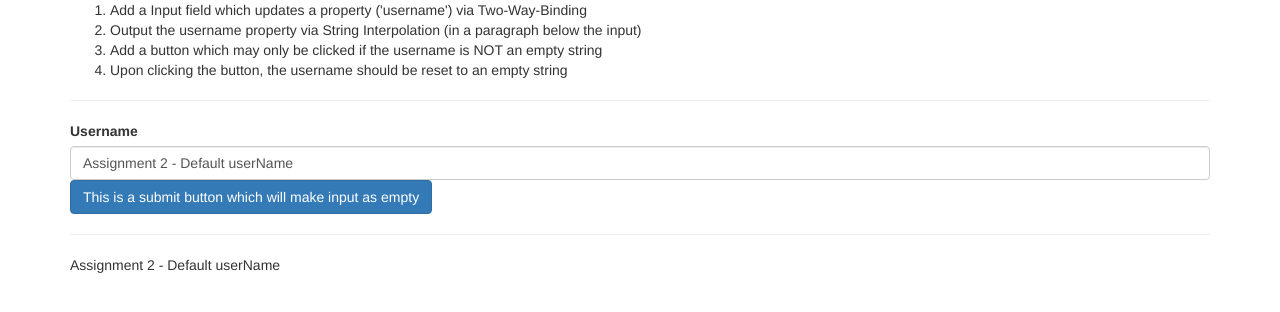
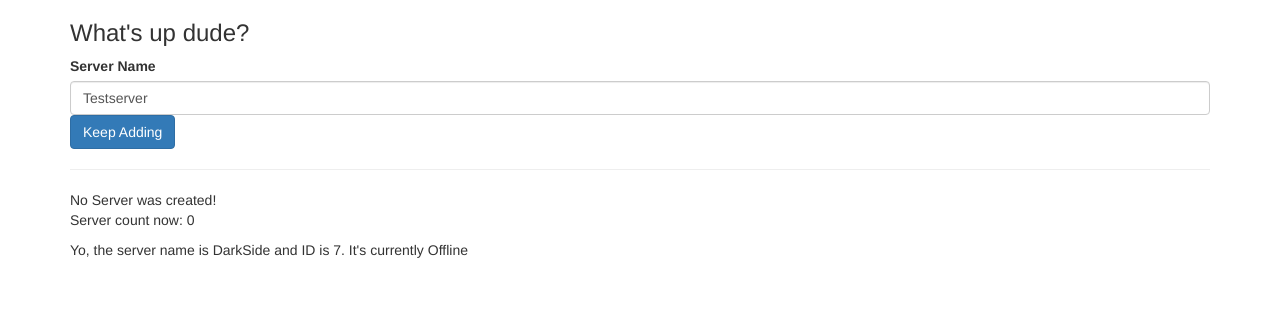
Before and after one commit to wizard-31/angular-demo-eCommerce, an Angular app: page / in a window 1280 px wide. Shown: the top 312 px of the page. Built offline with nearby package versions, Linux system fonts and the light colour scheme.

Commit message:
Directives - ngIf and else

```diff
--- a/src/app/app.component.html
+++ b/src/app/app.component.html
@@ -1,24 +1,9 @@
-<!-- <div class="container">
+<div class="container">
   <div class="row">
     <div class="col-xs-12">
       <h3> What's up dude?</h3>
       <app-servers></app-servers>
-    </div> -->
+    </div>
     <!-- <div class = app-servers></div> using component as class-->
-  <!-- </div>
-</div> -->
-
-<div class="container">
-  <div class="row">
-    <div class="col-xs-12">
-      <ol>
-        <li>Add a Input field which updates a property ('username') via Two-Way-Binding</li>
-        <li>Output the username property via String Interpolation (in a paragraph below the input)</li>
-        <li>Add a button which may only be clicked if the username is NOT an empty string</li>
-        <li>Upon clicking the button, the username should be reset to an empty string</li>
-      </ol>
-      <hr>
-      <app-server></app-server>
-    </div>
   </div>
 </div>
--- a/src/app/server/server.component.html
+++ b/src/app/server/server.component.html
@@ -1,21 +1,2 @@
 <!-- <p> Yo, this is Server </p> -->
-<!-- <p>Yo, the server name is {{ serverName }} and ID is {{ serverID }}. It's currently {{ getServerStatus() }} </p> -->
-
-<!-- This is 2 way binding -->
-<label>Username</label>
-<input
-  type="text"
-  class = "form-control"
-  [(ngModel)]="userName">
-
-  <!-- Button uses property binding on disable and event binding on click -->
-<button
-class = "btn btn-primary"
-[disabled] = "isUserNameEmpty"
-(click)="onUserNameUpdate()">
-  This is a submit button which will make input as empty
-</button>
-
-<!-- This is String Interpolation -->
-<hr>
-<p> {{ userName }}</p>
+<p>Yo, the server name is {{ serverName }} and ID is {{ serverID }}. It's currently {{ getServerStatus() }} </p>
--- a/src/app/servers/servers.component.html
+++ b/src/app/servers/servers.component.html
@@ -8,7 +8,6 @@
   type = "text"
   class = "form-control"
   [(ngModel)]="serverName"> <!-- This uses 2-way binding, updating this won't have any effect on 1st input-->
-
 <!-- <p> {{ serverName }}</p> -->
 
 <button
@@ -17,7 +16,8 @@
   (click)="onCreateServer()">Keep Adding</button>
 
 <hr>
-<p>{{ serverCreationStatus }}</p>
+<!-- <p>{{ serverCreationStatus }}</p> -->
+<p *ngIf="serverCreated; else noServer">Server was created, with server name {{serverName}}</p>
+<ng-template #noServer>No Server was created! </ng-template>
 <p>Server count now: {{ serverCount }}</p>
 <app-server></app-server>
-<app-server></app-server>
--- a/src/app/servers/servers.component.ts
+++ b/src/app/servers/servers.component.ts
@@ -11,6 +11,7 @@ export class ServersComponent implements OnInit {
   serverCreationStatus:string = 'No Server was created!';
   serverCount: number = 0;
   serverName: string = 'Testserver';
+  serverCreated: boolean = false;
 
 constructor() {
   setTimeout(() => {
@@ -24,6 +25,7 @@ ngOnInit(): void {
 onCreateServer() {
   this.serverCreationStatus = 'A new Server was just created! with name ' + this.serverName;
   this.serverCount++;
+  this.serverCreated = true;
 }
 
 onServerNameUpdate(event:Event) {
```
